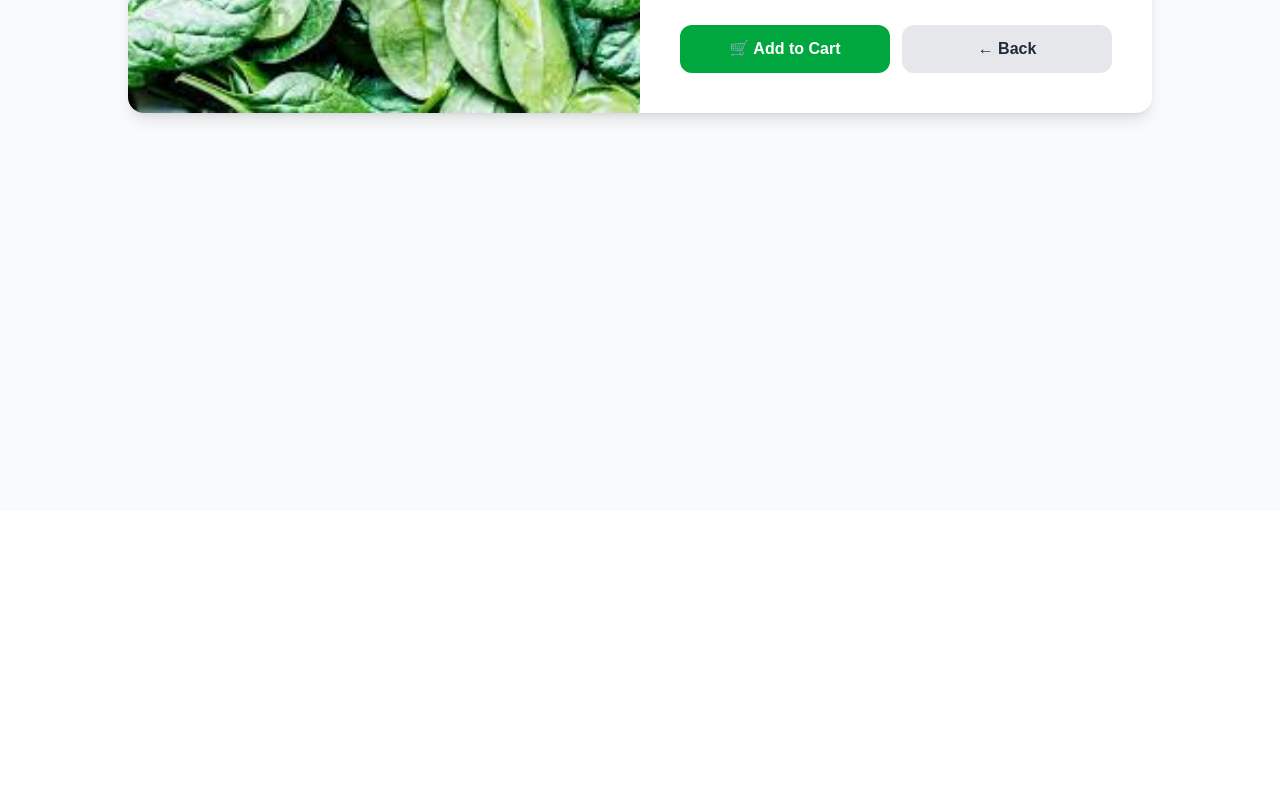
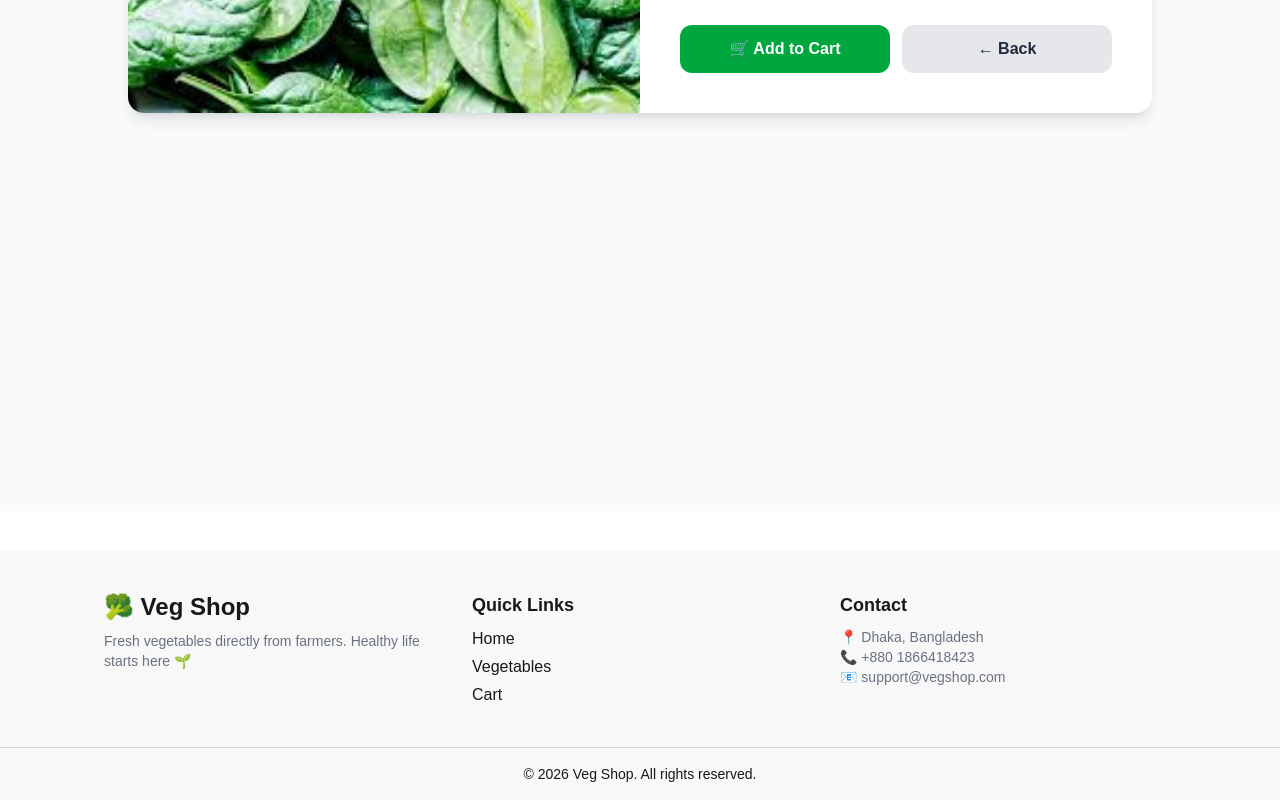
Before and after one commit to Mamun123123123/Vegetables_Website, a Next.js app: page /products/1 in a window 1280 px wide. Shown: the part 354-1154 px from the top of the page. Before the commit the page ends 865 px from the top, so only its background shows below. Built offline with nearby package versions, Linux system fonts and the light colour scheme.

Commit message:
Footer section

```diff
--- a/package.json
+++ b/package.json
@@ -11,7 +11,8 @@
   "dependencies": {
     "next": "16.2.3",
     "react": "19.2.4",
-    "react-dom": "19.2.4"
+    "react-dom": "19.2.4",
+    "react-hot-toast": "^2.6.0"
   },
   "devDependencies": {
     "@tailwindcss/postcss": "^4",
--- a/src/app/layout.js
+++ b/src/app/layout.js
@@ -1,6 +1,8 @@
 import { Geist, Geist_Mono } from "next/font/google";
 import "./globals.css";
 import Navbar from "@/component/Navbar";
+import { Toaster } from "react-hot-toast"
+import Footer from "@/footer/Footer";
 
 const geistSans = Geist({
   variable: "--font-geist-sans",
@@ -26,6 +28,9 @@ export default function RootLayout({ children }) {
       <body className="min-h-full flex flex-col">
         <Navbar />
         {children}
+        <Toaster position="top-right" />
+        <Footer />
+
         </body>
     </html>
   );
--- a/src/app/products/[id]/page.jsx
+++ b/src/app/products/[id]/page.jsx
@@ -1,5 +1,7 @@
+"use client"
 import { vegetables } from "@/data/vegetables"
 import Link from "next/link"
+import toast from "react-hot-toast"
 
 export default async function ProductDetails({ params }) {
   const { id } = await params
@@ -73,7 +75,10 @@ export default async function ProductDetails({ params }) {
 
 
           <div className="mt-8 flex gap-3">
-            <button className="flex-1 bg-green-600 hover:bg-green-700 text-white py-3 rounded-xl font-semibold transition">
+            <button
+              onClick={() => toast.success("🛒 Added to cart successfully!")}
+              className="flex-1 bg-green-600 hover:bg-green-700 text-white py-3 rounded-xl font-semibold transition"
+            >
               🛒 Add to Cart
             </button>
 
--- /dev/null
+++ b/src/footer/Footer.jsx
@@ -0,0 +1,51 @@
+import Link from "next/link"
+
+const Footer = () => {
+  return (
+    <footer className="bg-base-200 text-base-content mt-10">
+      <div className="max-w-6xl mx-auto p-10 grid grid-cols-1 md:grid-cols-3 gap-8">
+
+
+        <div>
+          <h2 className="text-2xl font-bold">🥦 Veg Shop</h2>
+          <p className="text-sm mt-2 text-gray-500">
+            Fresh vegetables directly from farmers. Healthy life starts here 🌱
+          </p>
+        </div>
+
+
+        <div>
+          <h3 className="font-semibold text-lg mb-2">Quick Links</h3>
+          <ul className="space-y-1">
+            <li>
+              <Link href="/" className="hover:text-green-600">Home</Link>
+            </li>
+            <li>
+              <Link href="/products" className="hover:text-green-600">Vegetables</Link>
+            </li>
+            <li>
+              <Link href="/cart" className="hover:text-green-600">Cart</Link>
+            </li>
+          </ul>
+        </div>
+
+        <div>
+          <h3 className="font-semibold text-lg mb-2">Contact</h3>
+          <p className="text-sm text-gray-500">
+            📍 Dhaka, Bangladesh <br />
+            📞 +880 1866418423 <br />
+            📧 support@vegshop.com
+          </p>
+        </div>
+
+      </div>
+
+      {/* Bottom bar */}
+      <div className="text-center py-4 border-t border-gray-300 text-sm">
+        © {new Date().getFullYear()} Veg Shop. All rights reserved.
+      </div>
+    </footer>
+  )
+}
+
+export default Footer
```
Also changed, not shown: 1 other file (tests, documents, lock files or other folders).
